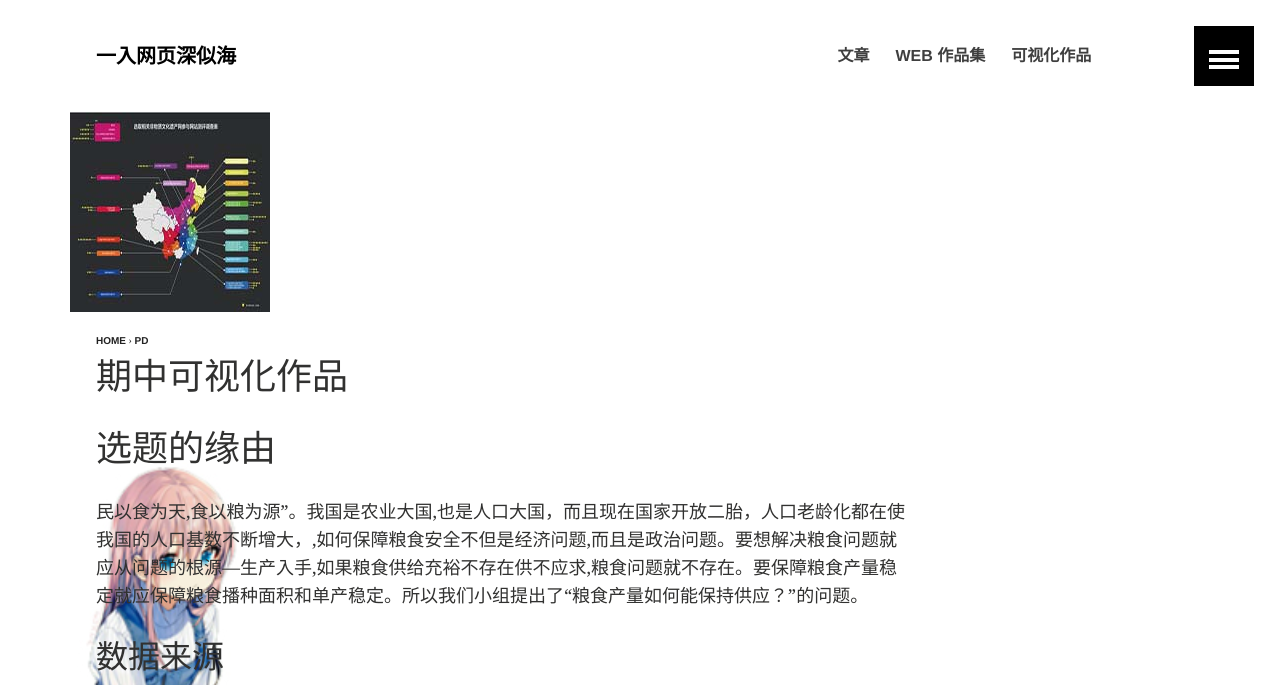
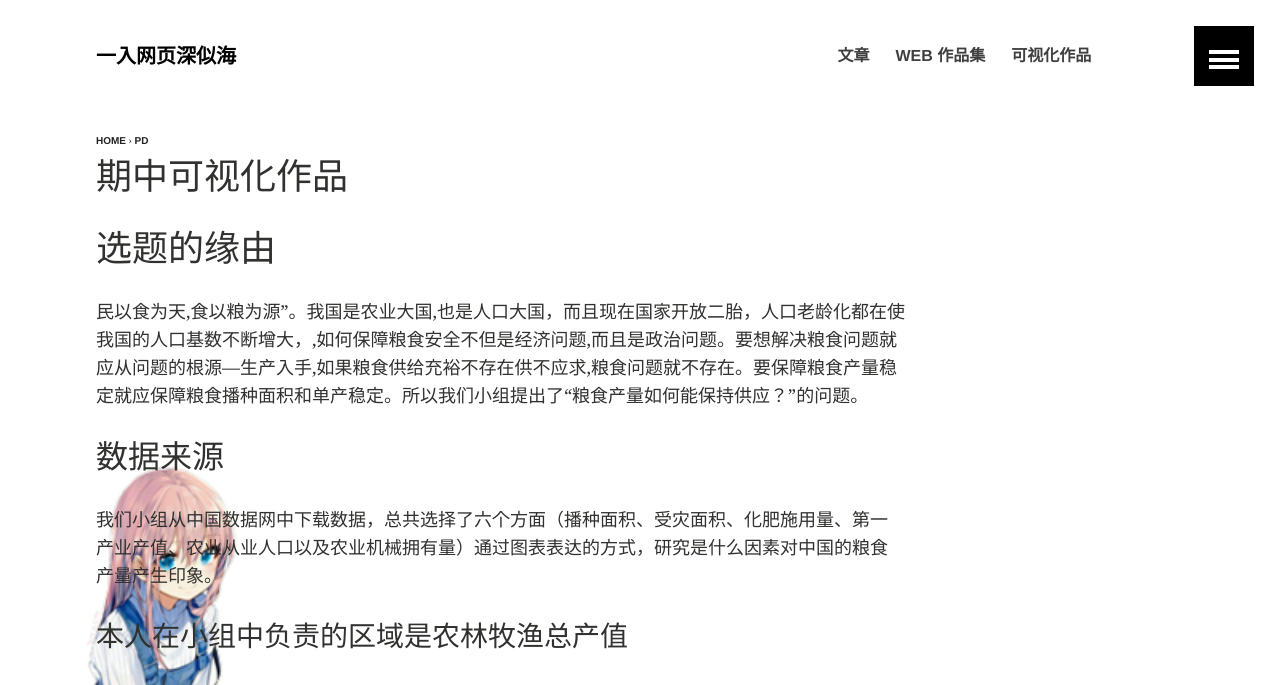
Before and after one commit to Kannroy/Kannroy.github.io, a Jekyll site: the page built from _posts/2018-1-03-p_2018.md, in a window 1280 px wide. Shown: the top 685 px of the page. Built offline with Jekyll 4.4.1, drawn with Linux system fonts in a browser that asks for light colours; grey boxes are pictures that could not be loaded.

Commit message:
Update 2018-1-03-p_2018.md

```diff
--- a/_posts/2018-1-03-p_2018.md
+++ b/_posts/2018-1-03-p_2018.md
@@ -5,7 +5,7 @@ date:   2018-1-03 12:33:47 +0800
 categories: pd
 image:
   teaser: 可视化.jpg
-  feature: 可视化.jpg
+  feature:
 ---
 # 选题的缘由
 民以食为天,食以粮为源”。我国是农业大国,也是人口大国，而且现在国家开放二胎，人口老龄化都在使我国的人口基数不断增大，,如何保障粮食安全不但是经济问题,而且是政治问题。要想解决粮食问题就应从问题的根源—生产入手,如果粮食供给充裕不存在供不应求,粮食问题就不存在。要保障粮食产量稳定就应保障粮食播种面积和单产稳定。所以我们小组提出了“粮食产量如何能保持供应？”的问题。
```
